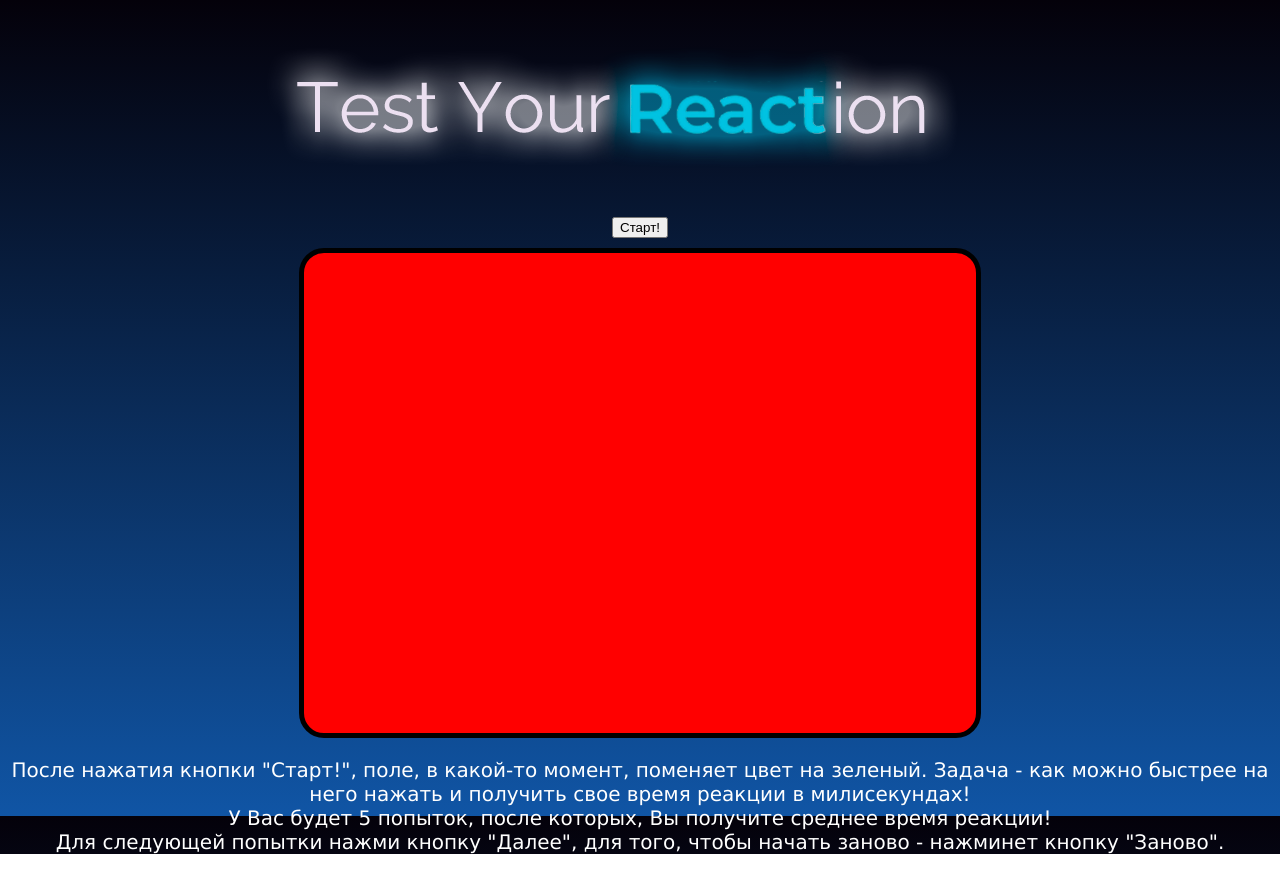
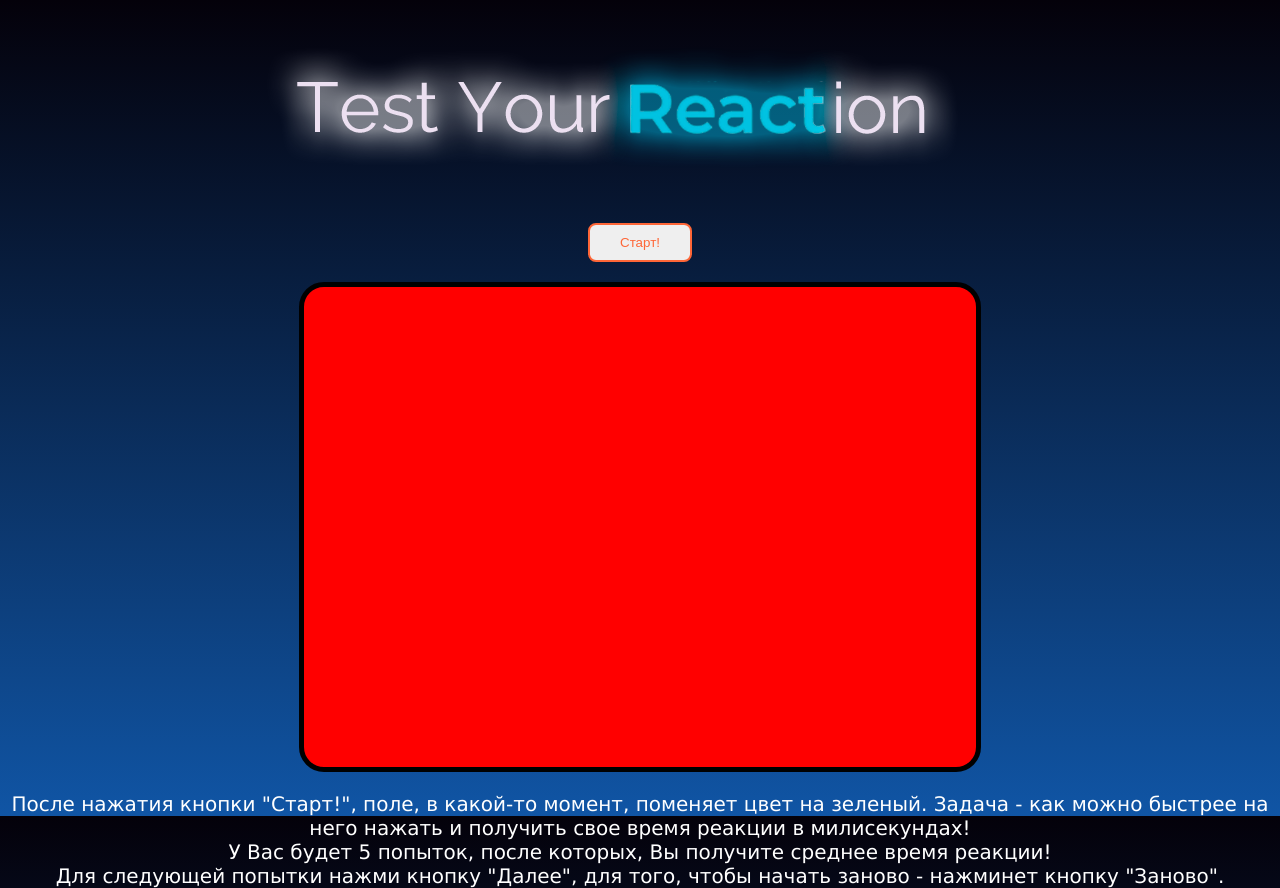
Before and after one commit to goncharovp/testYourReaction, a React (Create React App) app: page / in a window 1280 px wide. Before the commit the page ends 854 px from the top, so only its background shows below. Built offline with nearby package versions, Linux system fonts and the light colour scheme.

Commit message:
Update App.css

```diff
--- a/src/App.css
+++ b/src/App.css
@@ -74,3 +74,56 @@ input {
 .Instruction {
   color: white;
 }
+
+/* .Button {
+  text-decoration: none;
+  display: inline-block;
+  padding: 12px 40px;
+  margin: 10px 20px;
+  border-radius: 30px;
+  background-image: linear-gradient(45deg, #6ab1d7 0%, #33d9de 50%, #002878 100%);
+  background-position: 100% 0;
+  background-size: 200% 200%;
+  font-family: 'Montserrat', sans-serif;
+  font-size: 24px;
+  font-weight: 300;
+  color: white;
+  box-shadow: 0 16px 32px 0 rgba(0, 40, 120, .35);
+  transition: .5s;
+}
+.Button:hover {
+  box-shadow: 0 0 0 0 rgba(0, 40, 120, 0);
+  background-position: 0 0;
+} */
+
+.Button {
+  text-decoration: none;
+  display: inline-block;
+  padding: 10px 30px;
+  margin: 10px 20px;
+  position: relative;
+  overflow: hidden;
+  border: 2px solid #fe6637;
+  border-radius: 8px;
+  font-family: 'Montserrat', sans-serif;
+  color: #fe6637;
+  transition: .2s ease-in-out;
+}
+.Button:before {
+  content: "";
+  background: linear-gradient(90deg, rgba(255, 255, 255, .1), rgba(255, 255, 255, .5));
+  height: 50px;
+  width: 50px;
+  position: absolute;
+  top: -8px;
+  left: -75px;
+  transform: skewX(-45deg);
+}
+.Button:hover {
+  background: #fe6637;
+  color: #fff;
+}
+.Button:hover:before {
+  left: 150px;
+  transition: .5s ease-in-out;
+}
```
